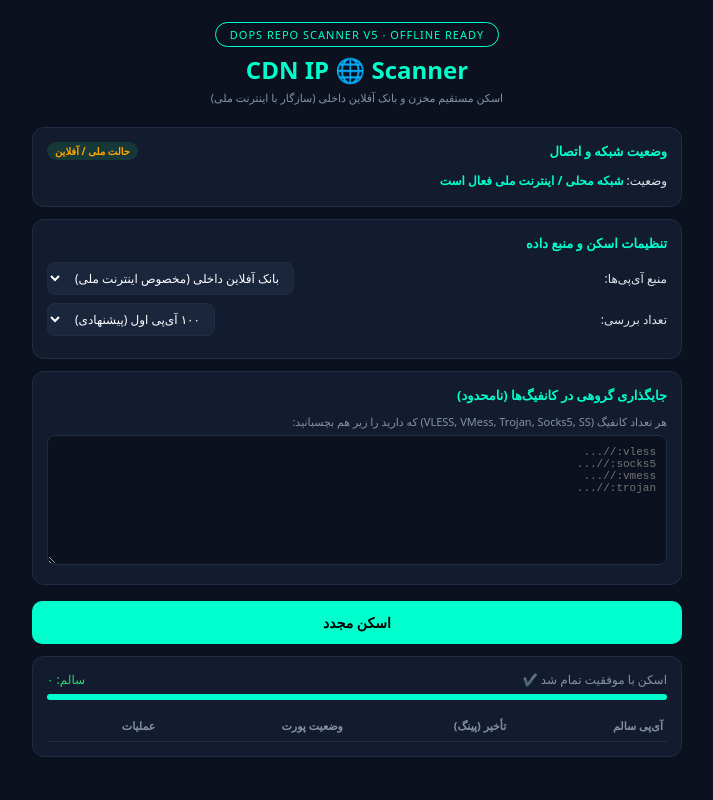
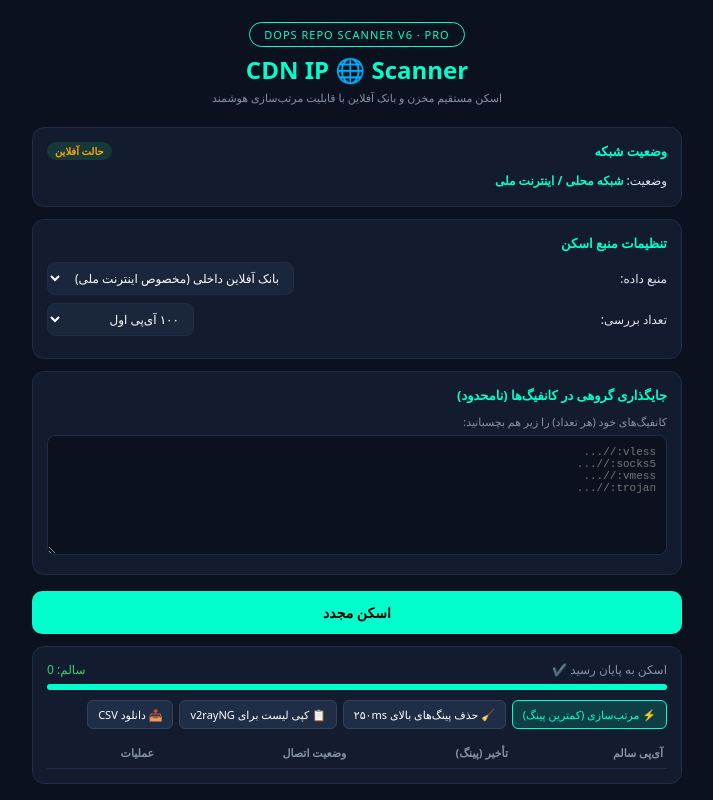
Before and after one commit to alireza786786/dops_ip_scanner, a plain HTML site: page index.html in a window 1280 px wide. Both pictures are taken after a click on the button "شروع اسکن آی‌پی‌های سالم". Shown: the whole page, without its empty margins (283-996 px from the left). Drawn offline with Linux system fonts and the light colour scheme; no server answers.

Commit message:
Revise UI elements and update functionality in index.html
Updated UI elements and functionality in index.html, including changes to text, layout, and button actions.

```diff
--- a/index.html
+++ b/index.html
@@ -33,13 +33,14 @@
 
     .row { display: flex; justify-content: space-between; align-items: center; margin-bottom: 8px; font-size: 12px; }
     select { background: #1a263c; color: #fff; border: 1px solid var(--border); padding: 6px 10px; border-radius: 8px; outline: none; font-size: 12px; }
-    textarea { width: 100%; height: 130px; background: #0b111e; color: #fff; border: 1px solid var(--border); border-radius: 8px; padding: 10px; font-size: 11px; font-family: monospace; outline: none; resize: vertical; margin-top: 6px; }
+    textarea { width: 100%; height: 120px; background: #0b111e; color: #fff; border: 1px solid var(--border); border-radius: 8px; padding: 10px; font-size: 11px; font-family: monospace; outline: none; resize: vertical; margin-top: 6px; }
 
     .btn { width: 100%; padding: 12px; border-radius: 10px; border: none; font-weight: bold; font-size: 14px; cursor: pointer; transition: 0.2s; }
     .btn-main { background: var(--accent); color: #000; margin-top: 4px; }
     .btn-main:disabled { opacity: 0.5; cursor: not-allowed; }
-    .btn-sm { background: #1f2d47; border: 1px solid #334155; color: #fff; padding: 6px 12px; border-radius: 6px; font-size: 11px; cursor: pointer; }
+    .btn-sm { background: #1f2d47; border: 1px solid #334155; color: #fff; padding: 6px 10px; border-radius: 6px; font-size: 11px; cursor: pointer; }
     .btn-sm:active { background: var(--accent); color: #000; }
+    .btn-sort { background: rgba(0, 255, 204, 0.15); border: 1px solid var(--accent); color: var(--accent); }
 
     .progress-info { display: flex; justify-content: space-between; font-size: 12px; margin-bottom: 6px; color: var(--text-muted); }
     .bar { width: 100%; height: 6px; background: #1a263c; border-radius: 3px; overflow: hidden; margin-bottom: 10px; }
@@ -55,25 +56,25 @@
 
 <div class="container">
   <div class="header">
-    <div class="badge">DOPS REPO SCANNER V5 · OFFLINE READY</div>
+    <div class="badge">DOPS REPO SCANNER V6 · PRO</div>
     <h1>CDN IP 🌐 Scanner</h1>
-    <p class="sub">اسکن مستقیم مخزن و بانک آفلاین داخلی (سازگار با اینترنت ملی)</p>
+    <p class="sub">اسکن مستقیم مخزن و بانک آفلاین با قابلیت مرتب‌سازی هوشمند</p>
   </div>
 
   <!-- کارت وضعیت شبکه -->
   <div class="card">
     <div class="card-title">
-      <span>وضعیت شبکه و اتصال</span>
-      <span class="status-badge" id="netStatus">آماده به‌کار</span>
+      <span>وضعیت شبکه</span>
+      <span class="status-badge" id="netStatus">در حال آماده‌سازی</span>
     </div>
     <div class="isp-box" id="ispInfo">در حال بررسی اتصال اینترنت...</div>
   </div>
 
   <!-- منبع آی‌پی‌ها -->
   <div class="card">
-    <div class="card-title">تنظیمات اسکن و منبع داده</div>
+    <div class="card-title">تنظیمات منبع اسکن</div>
     <div class="row">
-      <span>منبع آی‌پی‌ها:</span>
+      <span>منبع داده:</span>
       <select id="fileSource">
         <option value="outputs/alive_cloudflare.txt">مخزن: alive_cloudflare.txt</option>
         <option value="outputs/alive_fastly.txt">مخزن: alive_fastly.txt</option>
@@ -84,31 +85,29 @@
       <span>تعداد بررسی:</span>
       <select id="scanLimit">
         <option value="50">۵۰ آی‌پی اول</option>
-        <option value="100" selected>۱۰۰ آی‌پی اول (پیشنهادی)</option>
-        <option value="999">تمام آی‌پی‌های منبع</option>
+        <option value="100" selected>۱۰۰ آی‌پی اول</option>
+        <option value="999">تمام آی‌پی‌های موجود</option>
       </select>
     </div>
   </div>
 
-  <!-- کادر چند کانفیگ نامحدود (با پشتیبانی از SOCKS5) -->
+  <!-- کادر جایگذاری گروهی کانفیگ (VLESS, Socks5, VMess, Trojan, SS) -->
   <div class="card">
     <div class="card-title">جایگذاری گروهی در کانفیگ‌ها (نامحدود)</div>
-    <p style="font-size:11px; color:var(--text-muted);">
-      هر تعداد کانفیگ (VLESS, VMess, Trojan, Socks5, SS) که دارید را زیر هم بچسبانید:
-    </p>
+    <p style="font-size:11px; color:var(--text-muted);">کانفیگ‌های خود (هر تعداد) را زیر هم بچسبانید:</p>
     <textarea id="multiConfigs" placeholder="vless://...&#10;socks5://...&#10;vmess://...&#10;trojan://..."></textarea>
 
     <div id="bulkResultBox" style="display:none; margin-top:10px;">
-      <p style="font-size:11px; color:var(--success); margin-bottom:4px;">کانفیگ‌های به‌روز شده با آی‌پی برتر:</p>
+      <p style="font-size:11px; color:var(--success); margin-bottom:4px;">کانفیگ‌های به‌روز شده با بهترین آی‌پی:</p>
       <textarea id="bulkOutput" readonly style="border-color:var(--success);"></textarea>
       <button class="btn btn-sm" style="margin-top:6px; width:100%;" onclick="copyAllConfigs()">📋 کپی یکجای تمام کانفیگ‌های جدید</button>
     </div>
   </div>
 
-  <!-- دکمه شروع اسکن -->
+  <!-- دکمه شروع -->
   <button class="btn btn-main" id="startBtn" onclick="runScanner()">شروع اسکن آی‌پی‌های سالم</button>
 
-  <!-- جدول نتایج -->
+  <!-- بخش نتایج و دکمه‌های کنترل هوشمند -->
   <div class="card" id="resultsBox" style="display:none;">
     <div class="progress-info">
       <span id="progressText">در حال پردازش...</span>
@@ -116,12 +115,20 @@
     </div>
     <div class="bar"><div class="bar-fill" id="progressBar"></div></div>
 
+    <!-- دکمه‌های کنترلی بالای جدول شامل مرتب‌سازی -->
+    <div style="display:flex; flex-wrap:wrap; gap:6px; margin-bottom:8px;">
+      <button class="btn-sm btn-sort" onclick="sortResults()">⚡ مرتب‌سازی (کمترین پینگ)</button>
+      <button class="btn-sm" onclick="filterHighPing()">🧹 حذف پینگ‌های بالای ۲۵۰ms</button>
+      <button class="btn-sm" onclick="copyListForApp()">📋 کپی لیست برای v2rayNG</button>
+      <button class="btn-sm" onclick="exportCSV()">📥 دانلود CSV</button>
+    </div>
+
     <table>
       <thead>
         <tr>
           <th>آی‌پی سالم</th>
           <th>تأخیر (پینگ)</th>
-          <th>وضعیت پورت</th>
+          <th>وضعیت اتصال</th>
           <th>عملیات</th>
         </tr>
       </thead>
@@ -131,7 +138,7 @@
 </div>
 
 <script>
-  // بانک آفلاین اضطراری (در صورت قطع کامل اینترنت بین‌الملل و عدم دسترسی به گیت‌هاب)
+  // بانک آفلاین اضطراری برای زمان اینترنت ملی
   const OFFLINE_BACKUP_IPS = [
     "162.159.146.124","162.159.2.127","104.17.188.197","162.159.15.141","104.17.174.196",
     "162.159.10.229","162.159.157.42","104.19.105.58","104.18.33.5","104.19.161.3",
@@ -141,17 +148,29 @@
     "104.21.211.5","104.19.225.61","104.17.67.229","104.18.109.110","104.16.20.170",
     "104.21.119.200","104.17.49.185","104.21.81.157","104.16.188.235","104.20.35.165",
     "104.21.75.62","104.16.178.99","162.159.21.78","104.21.216.122","104.16.166.200",
-    "162.159.250.227","104.24.18.0","104.21.87.231","162.159.25.165","104.24.176.20",
-    "162.159.236.155","190.93.247.21","104.24.12.218","162.159.36.13","190.93.247.16",
-    "162.159.44.2","190.93.247.108","190.93.247.12","162.159.33.33","162.159.43.27",
-    "162.159.90.29","190.93.244.162","172.64.149.58","162.159.250.247","190.93.245.52",
-    "141.101.123.209","141.101.114.255","198.41.219.198","141.101.122.51","172.64.155.22",
-    "162.159.93.224","141.101.113.77","190.93.245.119","198.41.217.4","141.101.113.25"
+    "162.159.250.227","104.24.18.0","104.21.87.231","162.159.25.165","104.24.176.20"
   ];
 
   let cleanIPs = [];
+  let sortAscending = true;
 
-  // بررسی وضعیت شبکه و خط
+  // صدای اتمام اسکن با Web Audio
+  function playDoneSound() {
+    try {
+      const ctx = new (window.AudioContext || window.webkitAudioContext)();
+      const osc = ctx.createOscillator();
+      const gain = ctx.createGain();
+      osc.connect(gain);
+      gain.connect(ctx.destination);
+      osc.frequency.setValueAtTime(587, ctx.currentTime);
+      osc.frequency.setValueAtTime(880, ctx.currentTime + 0.1);
+      gain.gain.setValueAtTime(0.08, ctx.currentTime);
+      gain.gain.exponentialRampToValueAtTime(0.001, ctx.currentTime + 0.35);
+      osc.start();
+      osc.stop(ctx.currentTime + 0.35);
+    } catch(e){}
+  }
+
   async function loadISP() {
     try {
       const ctrl = new AbortController();
@@ -164,18 +183,15 @@
         document.getElementById('netStatus').innerText = "اینترنت بین‌الملل";
       }
     } catch(e) {
-      document.getElementById('ispInfo').innerHTML = `وضعیت: <span>شبکه محلی / اینترنت ملی فعال است</span>`;
-      document.getElementById('netStatus').innerText = "حالت ملی / آفلاین";
+      document.getElementById('ispInfo').innerHTML = `وضعیت: <span>شبکه محلی / اینترنت ملی</span>`;
+      document.getElementById('netStatus').innerText = "حالت آفلاین";
       document.getElementById('netStatus').style.color = "var(--warning)";
       document.getElementById('fileSource').value = "offline_db";
     }
   }
 
-  // خواندن فایل از مخزن یا بانک آفلاین
   async function loadTargetIPs(source) {
-    if (source === "offline_db") {
-      return [...OFFLINE_BACKUP_IPS];
-    }
+    if (source === "offline_db") return [...OFFLINE_BACKUP_IPS];
     try {
       const res = await fetch(source);
       if (!res.ok) throw new Error();
@@ -188,12 +204,10 @@
       }
       return ips.length > 0 ? ips : [...OFFLINE_BACKUP_IPS];
     } catch(err) {
-      // اگر ارتباط با گیت‌هاب برقرار نشد، اتوماتیک روی آفلاین می‌رود
       return [...OFFLINE_BACKUP_IPS];
     }
   }
 
-  // تست دقیق پورت با فیلتر هوشمند
   function pingIP(ip, timeoutMs = 2000) {
     return new Promise(resolve => {
       const start = performance.now();
@@ -222,7 +236,6 @@
     });
   }
 
-  // جایگذاری جامع شامل: VLESS, VMess, Trojan, Shadowsocks, Socks5, Socks
   function updateAllConfigs(bestIP) {
     const text = document.getElementById('multiConfigs').value.trim();
     if (!text) return;
@@ -233,7 +246,6 @@
       line = line.trim();
       if (!line) continue;
 
-      // پشتیبانی از VMess
       if (line.startsWith('vmess://')) {
         try {
           const b64 = line.replace('vmess://', '');
@@ -243,10 +255,7 @@
         } catch(e) {
           updated.push(line);
         }
-      }
-      // پشتیبانی از SOCKS5, SOCKS, VLESS, TROJAN, SS
-      else if (/^(vless|trojan|ss|socks|socks5):\/\//i.test(line)) {
-        // جایگزینی آدرس بعد از @ یا بعد از ://
+      } else if (/^(vless|trojan|ss|socks|socks5):\/\//i.test(line)) {
         const replaced = line.replace(/^([a-z0-9]+:\/\/)(?:([^@]+)@)?([^:\/?#]+)(:\d+)/i, (m, proto, auth, host, port) => {
           return auth ? `${proto}${auth}@${bestIP}${port}` : `${proto}${bestIP}${port}`;
         });
@@ -262,30 +271,77 @@
     }
   }
 
+  function renderTable() {
+    const tbody = document.getElementById('resultsTable');
+    tbody.innerHTML = "";
+    cleanIPs.forEach(item => {
+      const tr = document.createElement('tr');
+      tr.innerHTML = `
+        <td><code>${item.ip}</code></td>
+        <td><span class="ping-tag">${item.ping} ms</span></td>
+        <td><span style="color:var(--success); font-size:11px;">پورت باز ✔️</span></td>
+        <td><button class="btn-sm" onclick="navigator.clipboard.writeText('${item.ip}'); this.innerText='کپی شد';">کپی</button></td>
+      `;
+      tbody.appendChild(tr);
+    });
+    document.getElementById('foundCount').innerText = `سالم: ${cleanIPs.length}`;
+  }
+
+  // ۱. دکمه مرتب‌سازی بر اساس پینگ
+  function sortResults() {
+    if (cleanIPs.length === 0) return;
+    cleanIPs.sort((a, b) => sortAscending ? a.ping - b.ping : b.ping - a.ping);
+    sortAscending = !sortAscending;
+    renderTable();
+    if (cleanIPs.length > 0) updateAllConfigs(cleanIPs[0].ip);
+  }
+
+  // ۲. فیلتر کردن آی‌پی‌های با پینگ بالا
+  function filterHighPing() {
+    cleanIPs = cleanIPs.filter(x => x.ping <= 250);
+    renderTable();
+  }
+
+  // ۳. کپی یکجای آی‌پی‌ها برای v2rayNG
+  function copyListForApp() {
+    if (cleanIPs.length === 0) { alert('آی‌پی سالمی وجود ندارد.'); return; }
+    const list = cleanIPs.map(x => x.ip).join('\n');
+    navigator.clipboard.writeText(list);
+    alert('لیست تمام آی‌پی‌های سالم کپی شد!');
+  }
+
   function copyAllConfigs() {
     const val = document.getElementById('bulkOutput').value;
     navigator.clipboard.writeText(val);
     alert('تمام کانفیگ‌ها با آی‌پی جدید کپی شدند!');
   }
 
+  function exportCSV() {
+    if (cleanIPs.length === 0) return;
+    let csv = "IP,Ping\n" + cleanIPs.map(x => `${x.ip},${x.ping}`).join('\n');
+    const blob = new Blob([csv], { type: 'text/csv' });
+    const a = document.createElement('a');
+    a.href = URL.createObjectURL(blob);
+    a.download = `clean_ips_${Date.now()}.csv`;
+    a.click();
+  }
+
   async function runScanner() {
     const btn = document.getElementById('startBtn');
     const resultsBox = document.getElementById('resultsBox');
-    const tbody = document.getElementById('resultsTable');
     const progressText = document.getElementById('progressText');
-    const foundCount = document.getElementById('foundCount');
     const progressBar = document.getElementById('progressBar');
 
     btn.disabled = true;
     btn.innerText = "درحال بررسی و اسکن...";
     resultsBox.style.display = "block";
-    tbody.innerHTML = "";
     cleanIPs = [];
+    renderTable();
 
     const fileSource = document.getElementById('fileSource').value;
     const limit = parseInt(document.getElementById('scanLimit').value);
 
-    progressText.innerText = "در حال بارگذاری لیست آی‌پی‌ها...";
+    progressText.innerText = "در حال خواندن منبع داده...";
     const rawIPs = await loadTargetIPs(fileSource);
     const testList = rawIPs.slice(0, limit);
     let tested = 0;
@@ -301,27 +357,16 @@
         const ping = await pingIP(ip);
         if (ping !== null && ping > 10) {
           cleanIPs.push({ ip, ping });
-          foundCount.innerText = `سالم: ${cleanIPs.length}`;
-
-          if (cleanIPs.length === 1) {
-            updateAllConfigs(ip);
-          }
-
-          const tr = document.createElement('tr');
-          tr.innerHTML = `
-            <td><code>${ip}</code></td>
-            <td><span class="ping-tag">${ping} ms</span></td>
-            <td><span style="color:var(--success); font-size:11px;">پورت باز ✔️</span></td>
-            <td><button class="btn-sm" onclick="navigator.clipboard.writeText('${ip}'); this.innerText='کپی شد';">کپی</button></td>
-          `;
-          tbody.appendChild(tr);
+          if (cleanIPs.length === 1) updateAllConfigs(ip);
+          renderTable();
         }
       }));
     }
 
     btn.disabled = false;
     btn.innerText = "اسکن مجدد";
-    progressText.innerText = "اسکن با موفقیت تمام شد ✔️";
+    progressText.innerText = "اسکن به پایان رسید ✔️";
+    playDoneSound();
   }
 
   loadISP();
```
